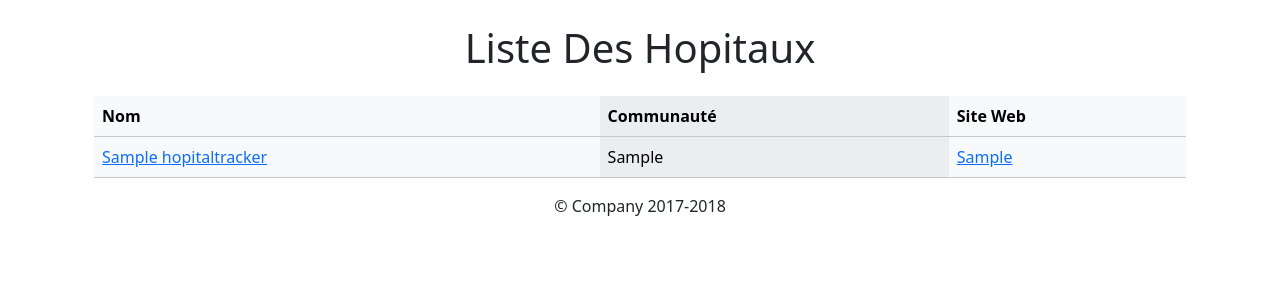
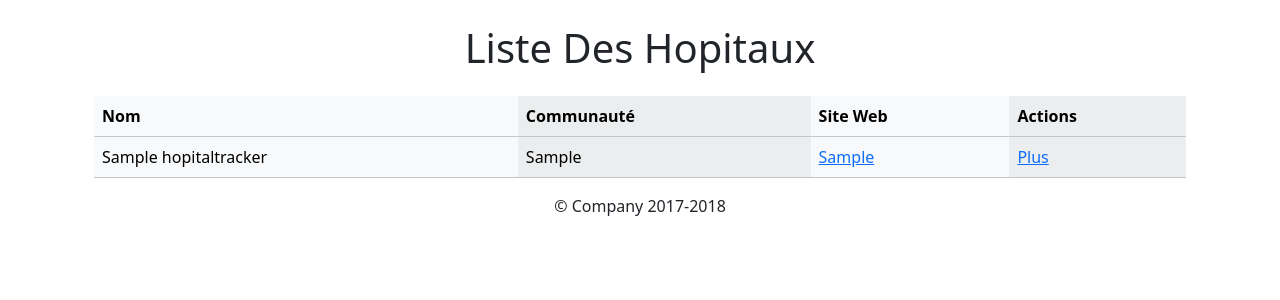
Before and after one commit to djken/GestionHopital-django, a Django app: page /afficher_hopitaux/ in a window 1280 px wide. Shown: the part 56-356 px from the top of the page. Run offline with Django 5.2, Linux system fonts and the light colour scheme; tables that the repository leaves empty hold one stand-in row (values such as "Sample post").

Commit message:
Switch the branch

```diff
--- a/localisationHopital/Hregister/templates/hopitaux/base.html
+++ b/localisationHopital/Hregister/templates/hopitaux/base.html
@@ -15,8 +15,6 @@
 
     {% endblock content %}
 
-
-
     <p class="text-center">&copy; Company 2017-2018</p>
   </div > <!-- /container -->
 
--- a/localisationHopital/Hregister/templates/hopitaux/tous_les_hopitaux.html
+++ b/localisationHopital/Hregister/templates/hopitaux/tous_les_hopitaux.html
@@ -11,6 +11,7 @@
         <th scope="col">Nom</th>
         <th scope="col">Communauté</th>
         <th scope="col">Site Web</th>
+        <th scope="col">Actions</th>
       </tr>
     </thead>
     <tbody>
@@ -18,9 +19,10 @@
     {% for hopital in hopitaux  %}
       <tr>
         <!-- <th scope="row">{{ hopital.id }}</th> -->
-        <td> <a href="{% url 'un-hopital' hopital.id %}">{{ hopital.nom }}</a> </td>
+        <td> {{ hopital.nom }}</td>
         <td>{{ hopital.communaute }}</td>
         <td> <a href="">{{ hopital.site }}</a> </td>
+        <td> <a href="{% url 'un-hopital' hopital.id %}">Plus</a> </td>
       </tr>
       {% endfor %}
 
```
